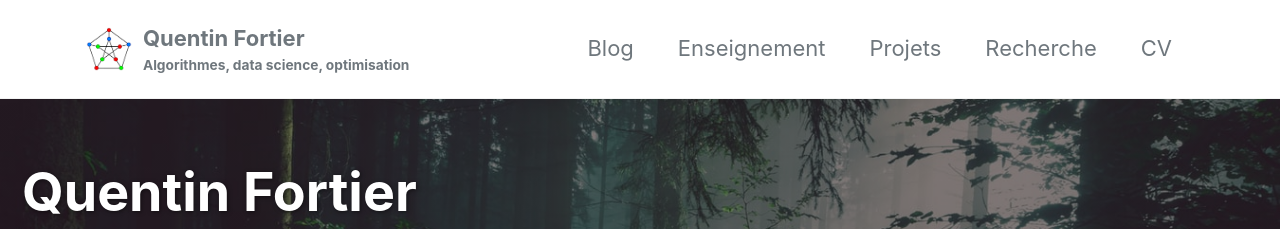
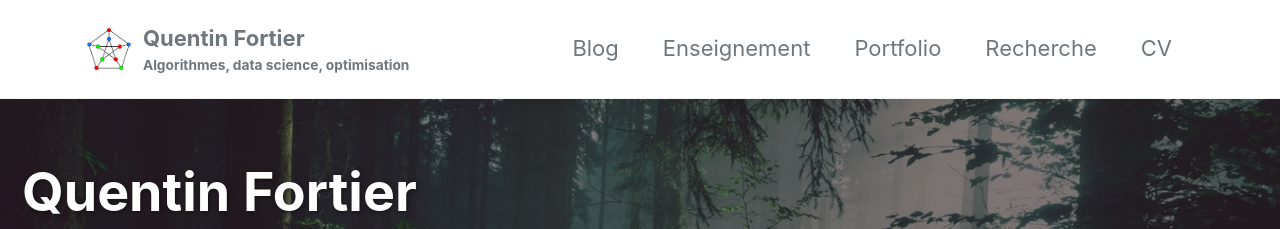
Before and after one commit to fortierq/fortierq.github.io, a Jekyll site: the page built from index.html, in a window 1280 px wide. Shown: the top 229 px of the page. Built offline with Jekyll 4.4.1, drawn with Linux system fonts in a browser that asks for light colours; cached includes are drawn as plain includes; the list of posts is cut into pages by our own code.

Commit message:
Add portfolio to navigation

```diff
--- a/_data/navigation.yml
+++ b/_data/navigation.yml
@@ -4,8 +4,8 @@ main:
     url: /blog/
   - title: "Enseignement"
     url: /teaching/
-  - title: "Projets"
-    url: https://github.com/fortierq
+  - title: "Portfolio"
+    url: /portfolio/
   - title: "Recherche"
     url: /research/
   - title: "CV"
```
Also changed, not shown: assets/images/mtgscan.jpg.
